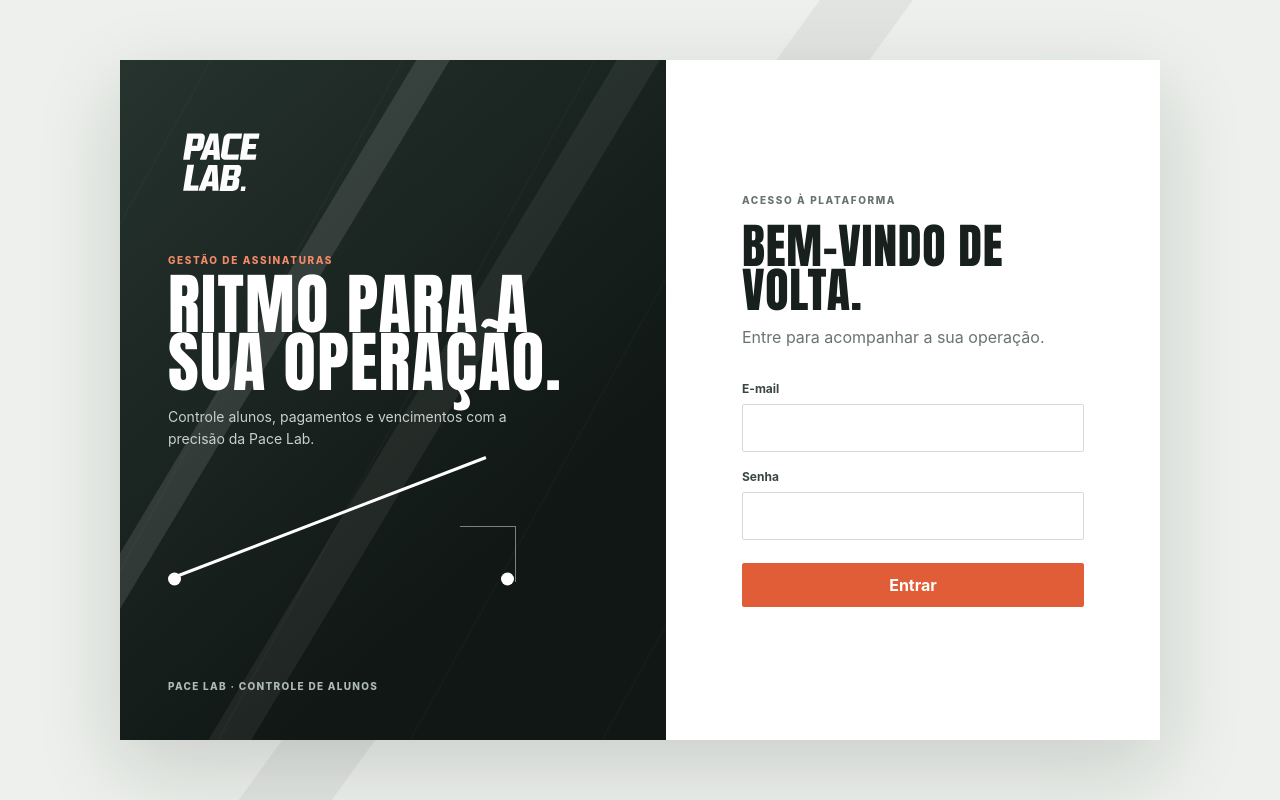
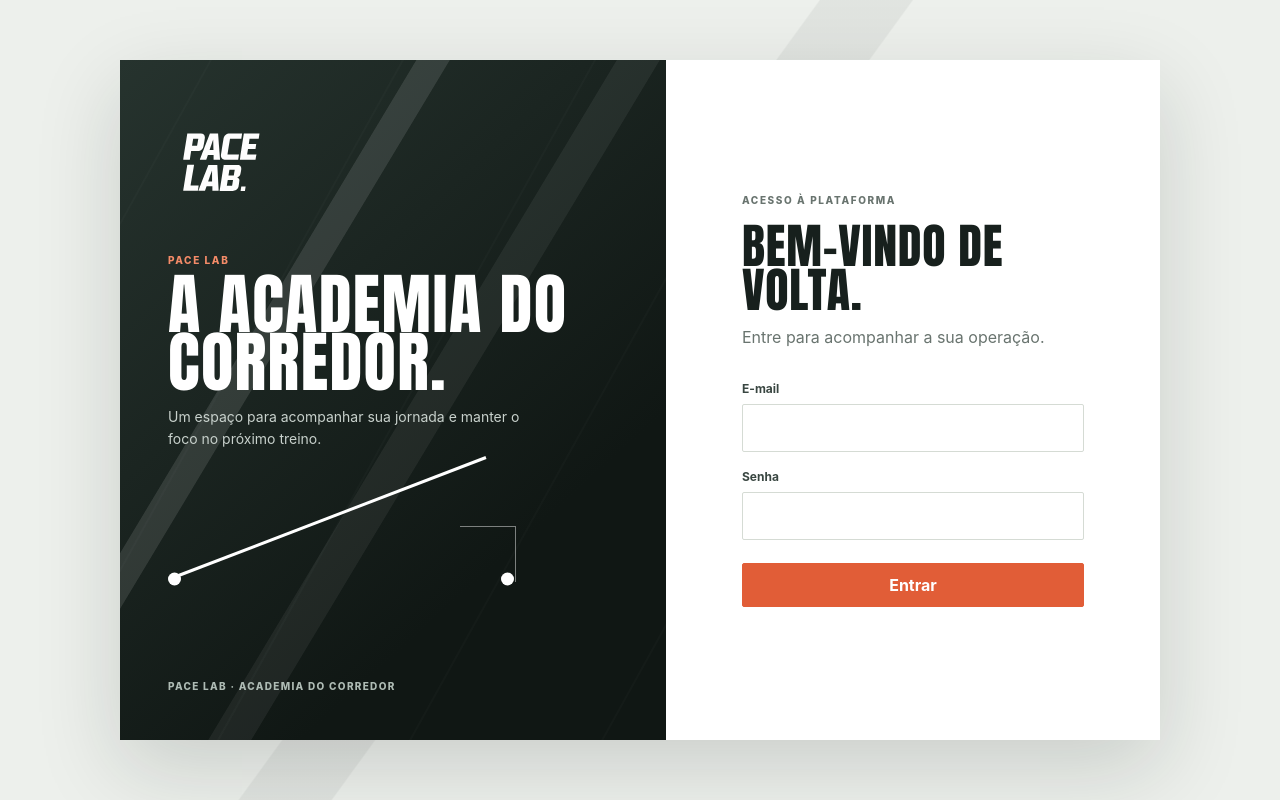
Before and after one commit to vinitakeuti/controle-corredores, a Next.js app: page /login in a window 1280 px wide. Built offline with nearby package versions, Linux system fonts and the light colour scheme; no server answers.

Commit message:
feat: atualizar mensagem de boas-vindas

```diff
--- a/src/app/login/page.tsx
+++ b/src/app/login/page.tsx
@@ -13,12 +13,12 @@
         <section className="login-identity">
           <Brand />
           <div>
-            <p className="eyebrow">Gestão de assinaturas</p>
-            <h1>Ritmo para a sua operação.</h1>
-            <p>Controle alunos, pagamentos e vencimentos com a precisão da Pace Lab.</p>
+            <p className="eyebrow">Pace Lab</p>
+            <h1>A academia do corredor.</h1>
+            <p>Um espaço para acompanhar sua jornada e manter o foco no próximo treino.</p>
           </div>
           <div className="login-route" aria-hidden="true"><i /><span /><b /></div>
-          <small>PACE LAB · CONTROLE DE ALUNOS</small>
+          <small>PACE LAB · ACADEMIA DO CORREDOR</small>
         </section>
         <section className="login-card">
           <p className="eyebrow">Acesso à plataforma</p>
```
